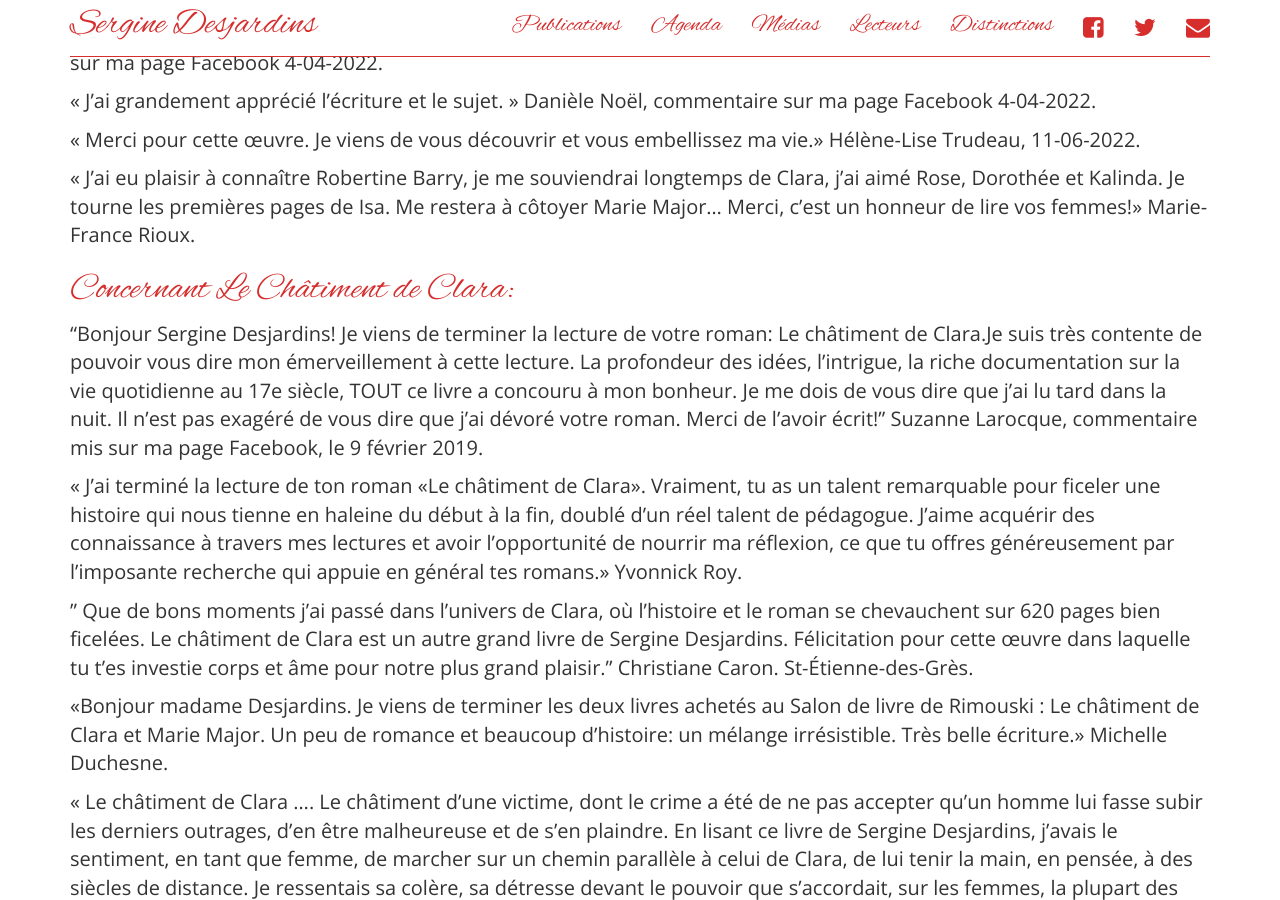
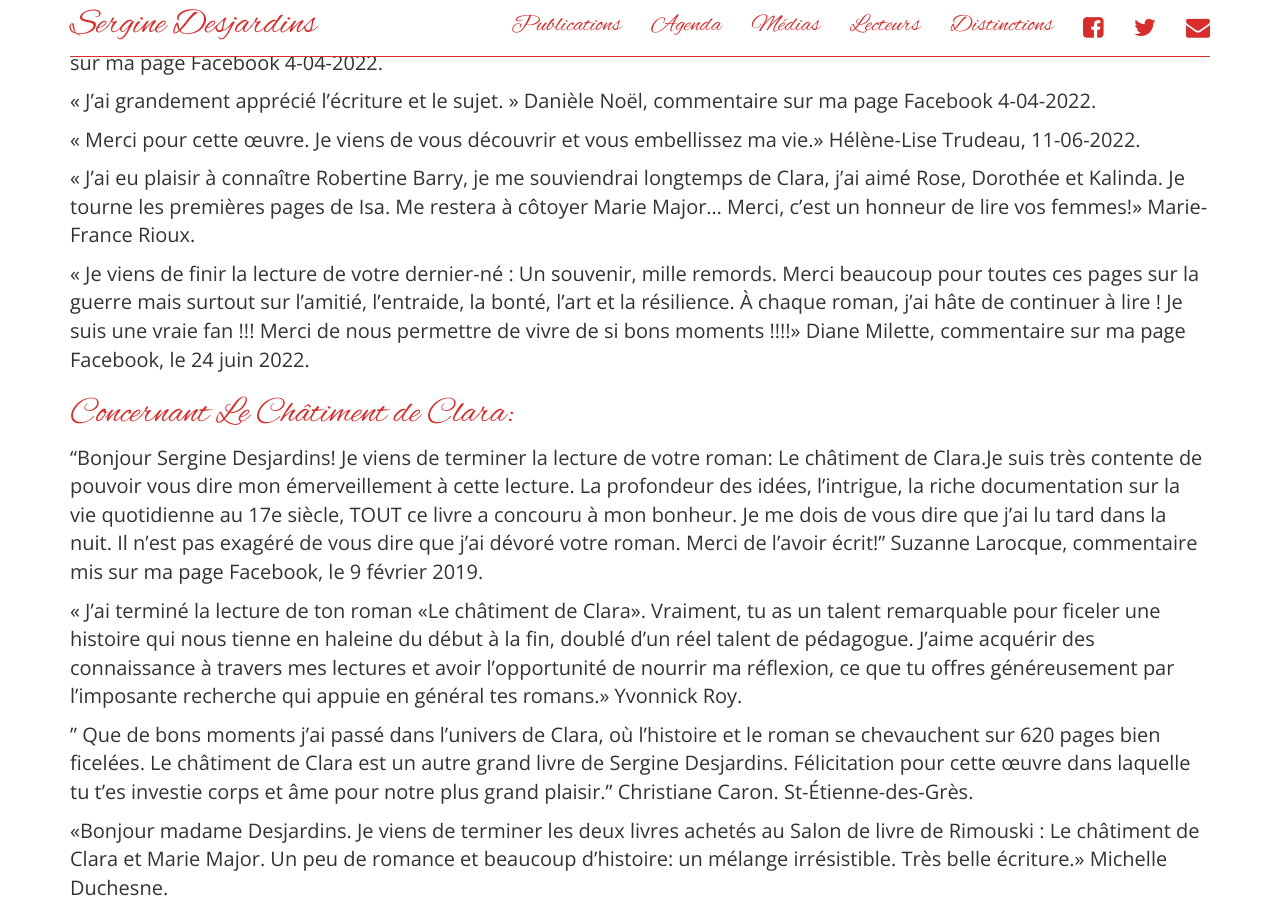
Before and after one commit to serginedesjardins/serginedesjardins.github.io, a Jekyll site: the page built from lecteurs.md, in a window 1280 px wide and 900 px high, scrolled down 9854 px. Built offline with Jekyll 4.4.1, drawn with Linux system fonts in a browser that asks for light colours; nearby versions of some CDN libraries.

Commit message:
Update lecteurs.md

```diff
--- a/lecteurs.md
+++ b/lecteurs.md
@@ -188,6 +188,9 @@ J’adore recevoir des messages de mes lecteurs et lectrices. Voici le plus réc
 Je tourne les premières pages de Isa.
 Me restera à côtoyer Marie Major...
 Merci, c'est un honneur de lire vos femmes!» Marie-France Rioux.
+
+« Je viens de finir la lecture de votre dernier-né : Un souvenir, mille remords. Merci beaucoup pour toutes ces pages sur la guerre mais surtout sur l’amitié, l’entraide, la bonté, l’art et la résilience. À chaque roman, j’ai hâte de continuer à lire ! Je suis une vraie fan !!! Merci de nous permettre de vivre de si bons moments !!!!» Diane Milette, commentaire sur ma page Facebook, le 24 juin 2022.
+
 
 
 
```
